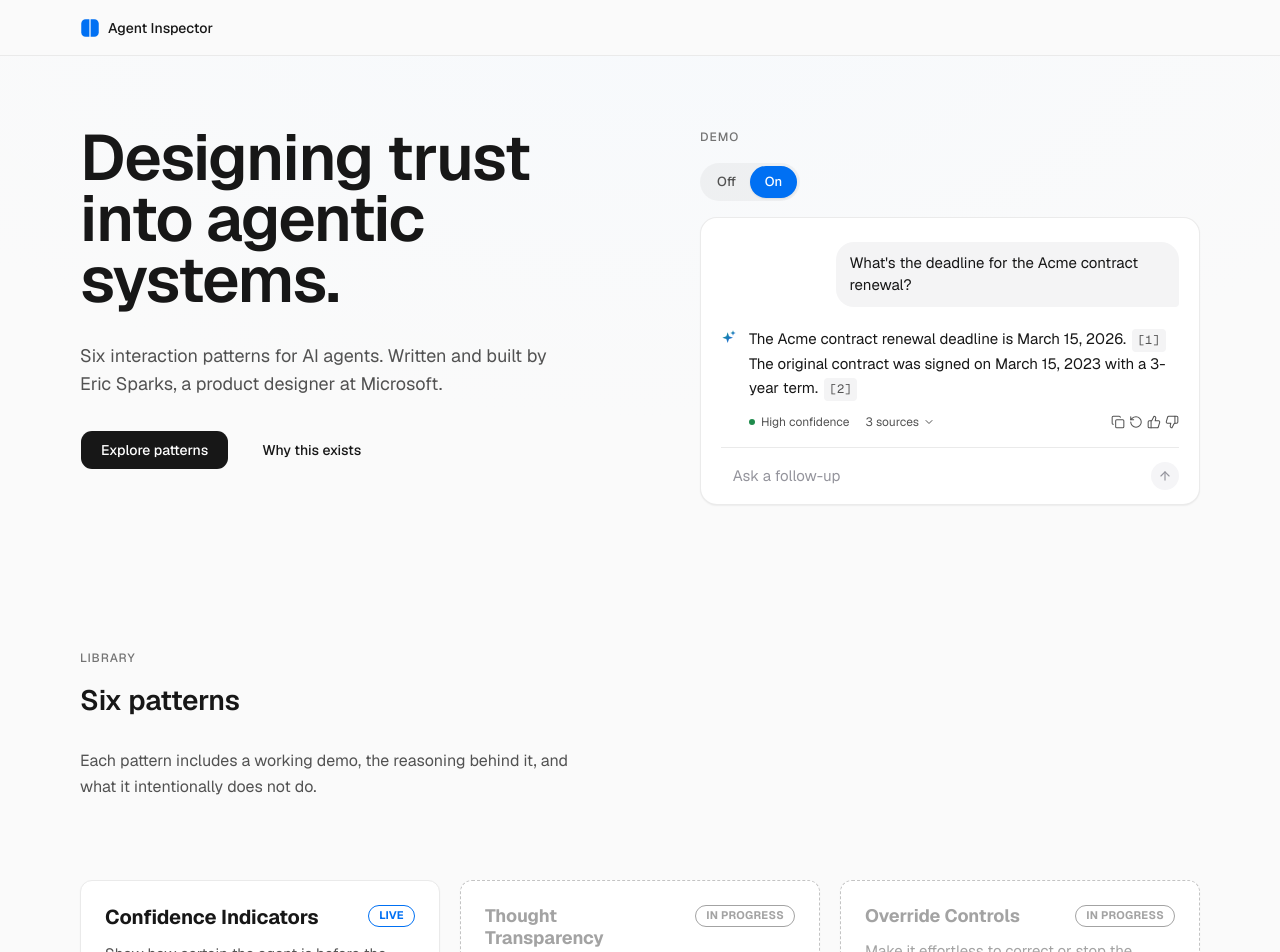
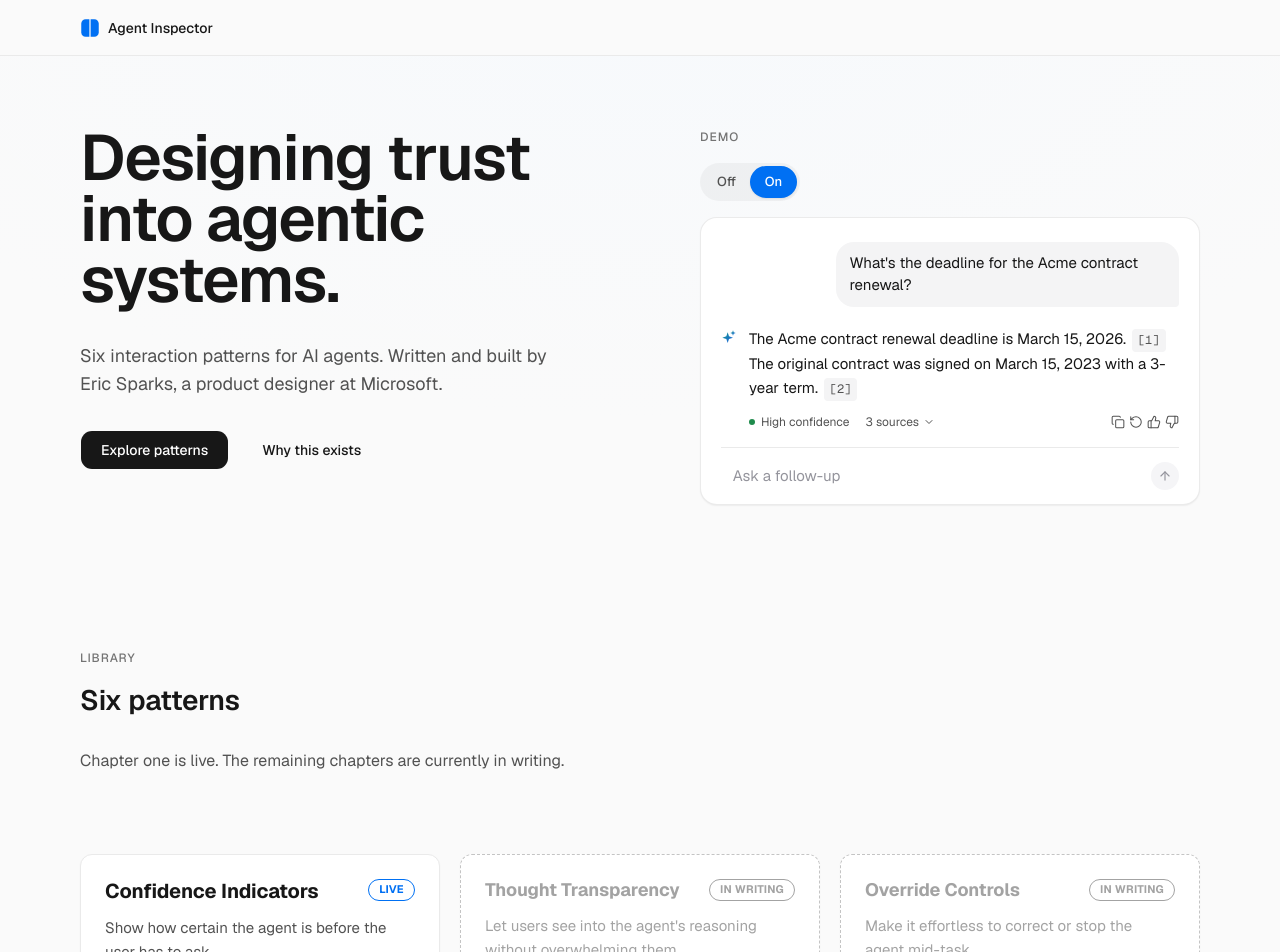
Before and after one commit to EricSparksJr/agent-inspector, a Next.js app: page / in a window 1280 px wide. Shown: the top 952 px of the page. Built offline with nearby package versions, Linux system fonts and the light colour scheme.

Commit message:
Update PatternGrid.tsx
Reframe upcoming patterns as chapters in writing

```diff
--- a/components/sections/PatternGrid.tsx
+++ b/components/sections/PatternGrid.tsx
@@ -33,7 +33,7 @@ function PillInProgress() {
         color: "var(--text-faint)",
       }}
     >
-      In progress
+      In writing
     </span>
   )
 }
@@ -62,8 +62,7 @@ export default function PatternGrid() {
           className="mt-8 max-w-lg text-pretty leading-[1.6]"
           style={{ fontSize: "var(--text-body)", color: "var(--text-muted)" }}
         >
-          Each pattern includes a working demo, the reasoning behind it,
-          and what it intentionally does not do.
+          Chapter one is live. The remaining chapters are currently in writing.
         </p>
 
         <div
```
